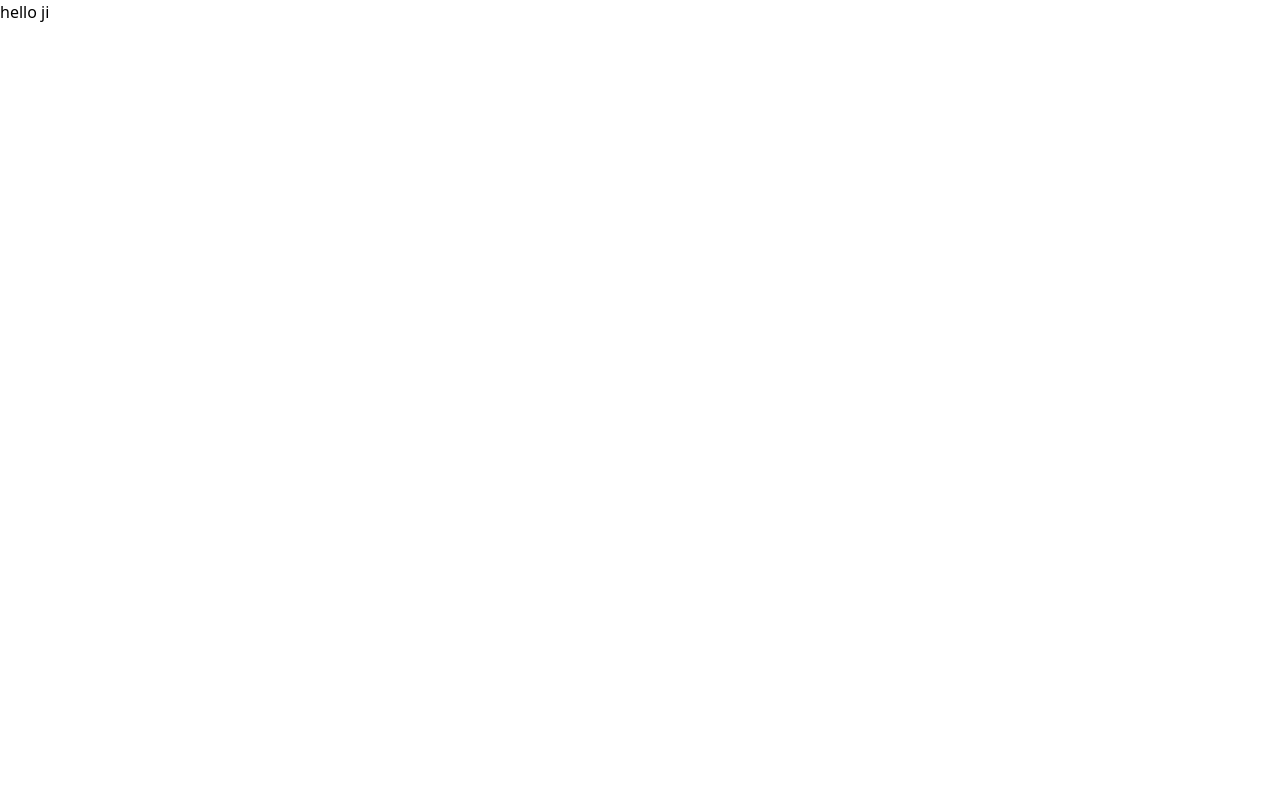
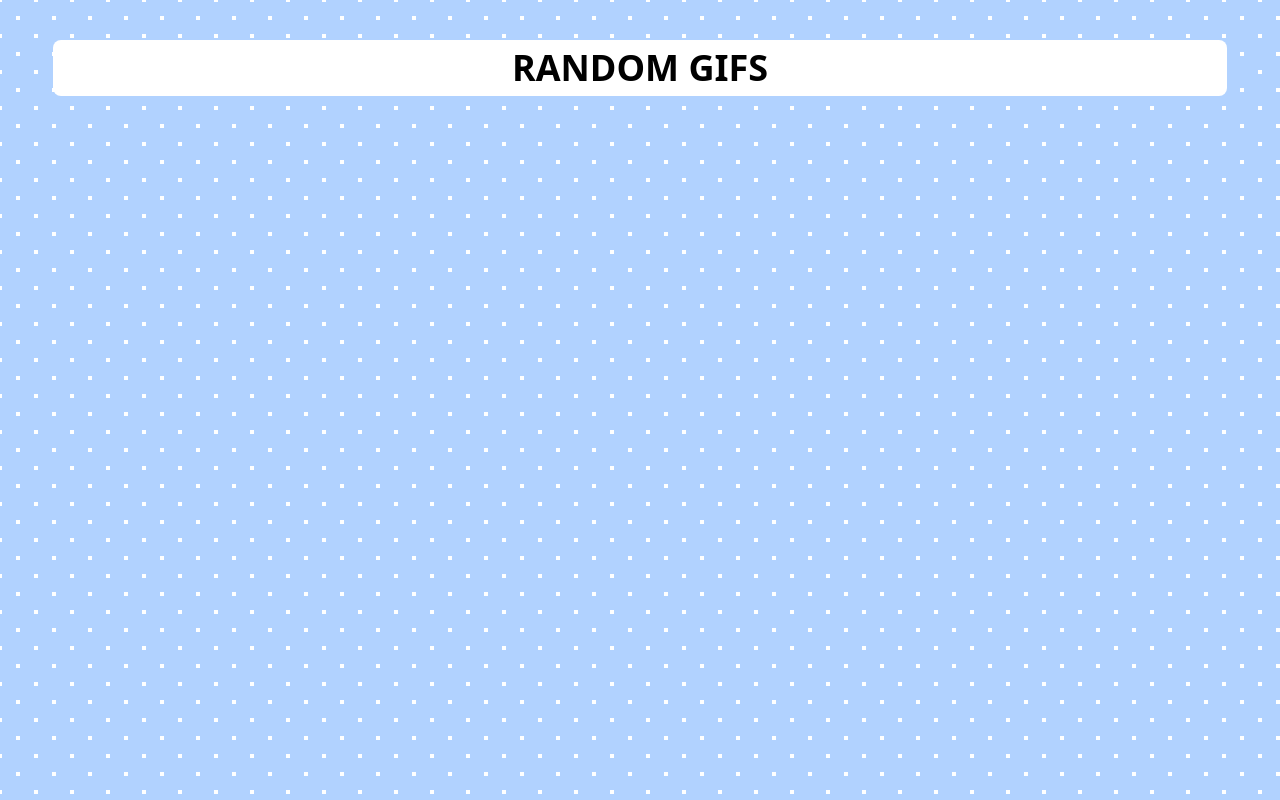
Before and after one commit to Akshat-Kumar-work/random-gif-maker, a React (Create React App) app: page / in a window 1280 px wide. Built offline with nearby package versions, Linux system fonts and the light colour scheme.

Commit message:
commiting on 1 april 23

```diff
--- a/src/App.js
+++ b/src/App.js
@@ -1,10 +1,18 @@
-import logo from './logo.svg';
+import Random from './components/Random';
+import Tag from './components/Tag';
 import './App.css';
 
 function App() {
   return (
-    <div >
-      hello ji
+    <div  className='w-full h-screen flex flex-col background relative overflow-hidden items-center'>
+     <h1 className=' bg-white rounded-lg  w-11/12 text-center mt-[40px]
+     px-10 py-2 text-4xl font-bold '>RANDOM GIFS</h1>
+
+     <div className='flex flex-col '>
+      <Random/>
+      <Tag/>
+     </div>
+
     </div>
   );
 }
--- /dev/null
+++ b/src/components/Random.js
@@ -0,0 +1,8 @@
+function Random(){
+return(
+    <div>
+
+    </div>
+)
+}
+export default Random;
--- a/src/components/Random.jsx
+++ /dev/null
@@ -1,3 +0,0 @@
-export default function Random() {
-  return <div>Random</div>;
-}
--- /dev/null
+++ b/src/components/Tag.js
@@ -0,0 +1,10 @@
+function Tag(){
+
+    return(
+        <div>
+
+        </div>
+    )
+}
+
+export default Tag;
--- a/src/components/Tag.jsx
+++ /dev/null
@@ -1,3 +0,0 @@
-export default function Tag() {
-  return <div>Tag</div>;
-}
```
